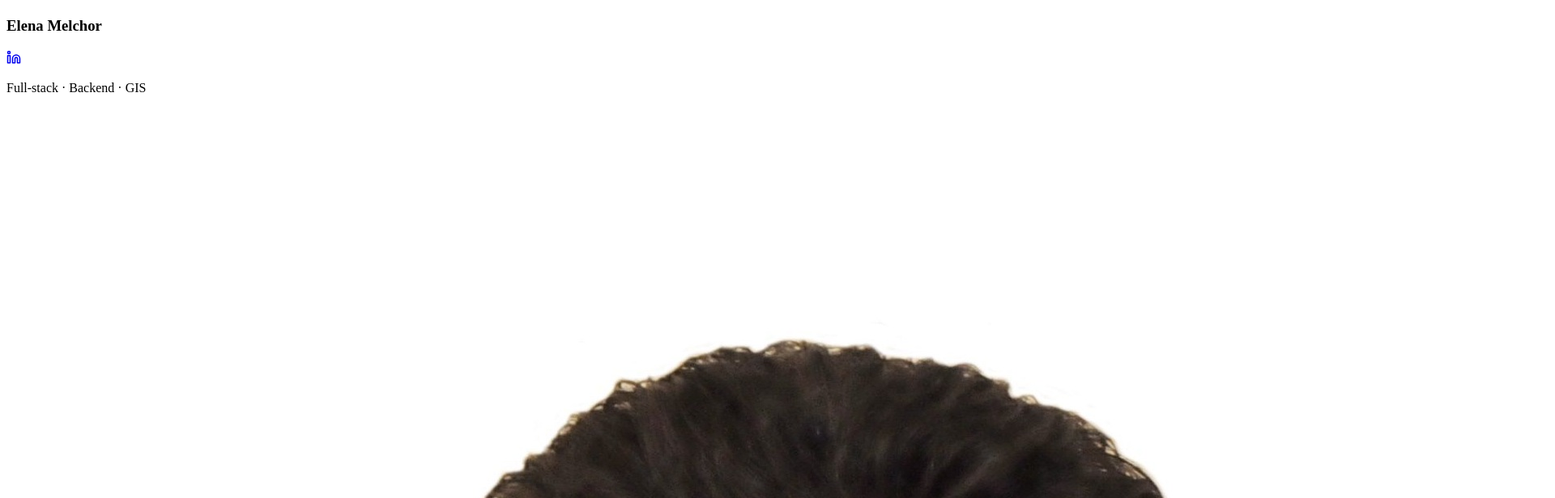
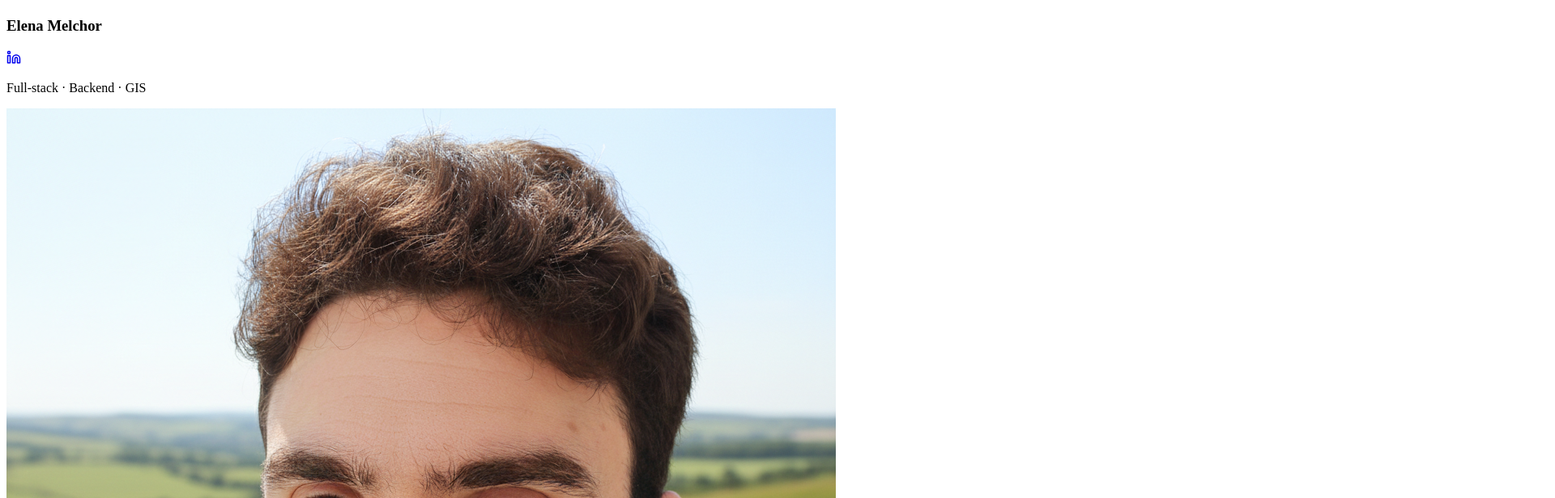
Before and after one commit to fluitlab/fluit.es, a React (Vite) app: page / in a window 1280 px wide. Shown: the part 6140-6756 px from the top of the page at 81% size, 1920 px wide, since content can reach past the window. Built offline with nearby package versions, Linux system fonts and the light colour scheme; the HTML template or start-up script is replaced by a standard one.

Commit message:
Cambio foto perfil

```diff
--- a/src/pages/Home.jsx
+++ b/src/pages/Home.jsx
@@ -271,7 +271,7 @@ const TeamSection = () => (
                 </div>
                 <div className="founder">
                     <div className="founder-photo">
-                        <img src={`${import.meta.env.BASE_URL}assets/nestor.jpg`} alt="Néstor Lerma" />
+                        <img src={`${import.meta.env.BASE_URL}assets/nestor.png`} alt="Néstor Lerma" />
                     </div>
                     <div className="founder-header">
                         <h3>Néstor Lerma</h3>
```
Also changed, not shown: public/assets/nestor.jpg (deleted), public/assets/nestor.png (added).
